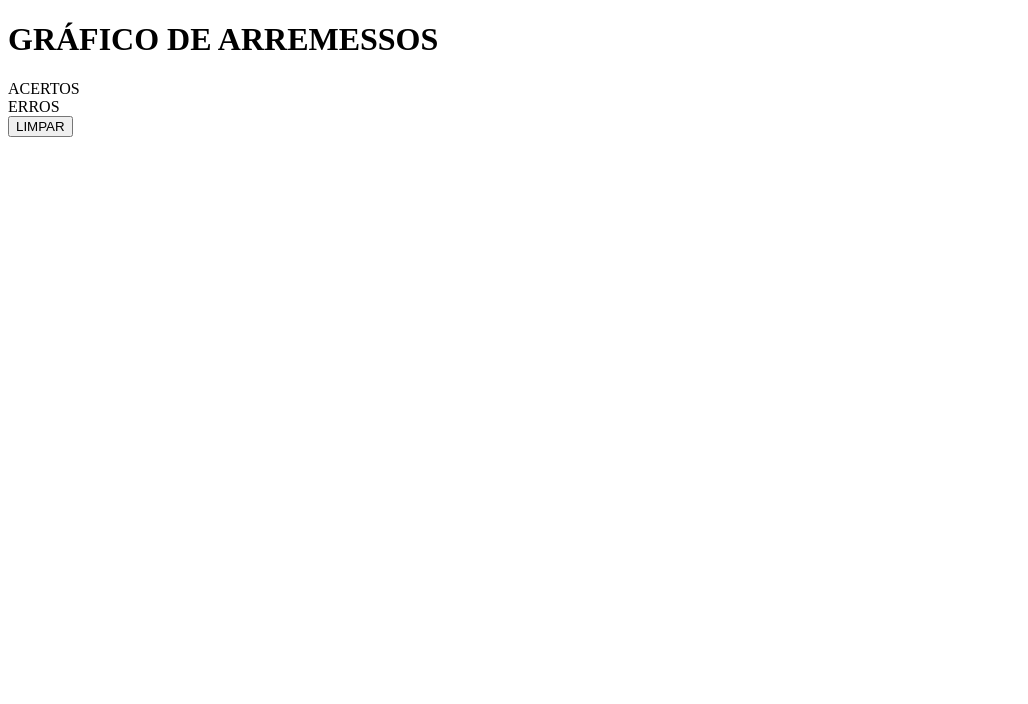
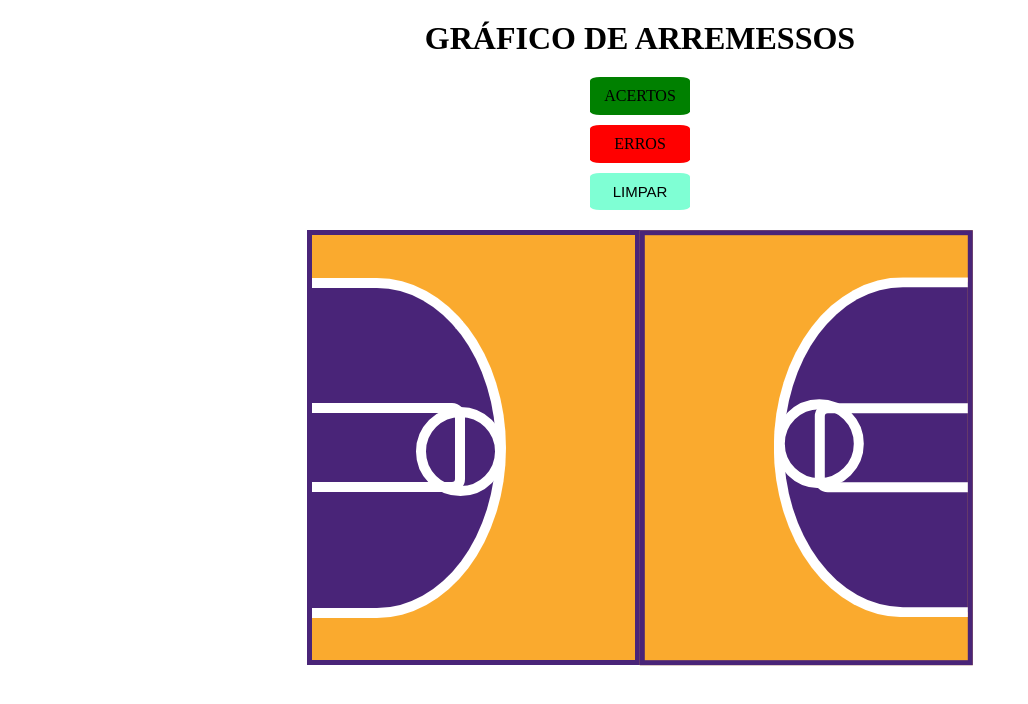
Before and after one commit to danibsoares/trybe-exercicios, a plain HTML site: page revisões/secao-5/index.html in a window 1280 px wide. Shown: the whole page, without its empty margins (0-1028 px from the left). Drawn offline with Linux system fonts and the light colour scheme.

Commit message:
ajusta html e preenche css

```diff
--- a/revisões/secao-5/index.html
+++ b/revisões/secao-5/index.html
@@ -5,42 +5,39 @@
 	<meta charset="UTF-8">
 	<meta http-equiv="X-UA-Compatible" content="IE=edge">
 	<meta name="viewport" content="width=device-width, initial-scale=1.0">
-	<title>PROJETO NBB > NBA</title>
+
+	<link rel="stylesheet" href="style.css">
+	<title>Document</title>
 </head>
 
 <body>
 	<header>
 		<h1>GRÁFICO DE ARREMESSOS</h1>
-
 		<section class="hits-mistakes" id="hits-mistakes">
 			<div class="hit" id="hit">ACERTOS</div>
 			<div class="mistake" id="mistake">ERROS</div>
 			<button id="clear-btn">LIMPAR</button>
 		</section>
 	</header>
-
 	<main>
 		<section class="court" id="full-court">
 			<div class="team-field">
 				<div class="three-points-arc">
-					<div class="free-throws">
-						<div class="free-throws-circle">
-						</div>
+					<div class="free-trows">
+						<div class="free-trows-circle"></div>
 					</div>
 				</div>
 			</div>
 			<div class="team-field rotate-position">
 				<div class="three-points-arc">
-					<div class="free-throws">
-						<div class="free-throws-circle">
-						</div>
+					<div class="free-trows">
+						<div class="free-trows-circle"></div>
 					</div>
 				</div>
 			</div>
 			<div id="all-shots"></div>
 		</section>
 	</main>
-
 	<script src="script.js"></script>
 </body>
 
--- a/revisões/secao-5/style.css
+++ b/revisões/secao-5/style.css
@@ -0,0 +1,106 @@
+* {
+    border: 0;
+    padding: 0;
+    margin: 0;
+    box-sizing: border-box;
+}
+
+h1 {
+    text-align: center;
+    margin: 20px;
+}
+
+button {
+    background-color: aquamarine;
+    border-radius: 10%;
+    font-size: 15px;
+    padding: 10px;
+    width: 100px;
+    /* width: 10%; */
+}
+
+.court {
+    margin: 20px auto;
+    width: 52vw;
+    height: 34vw;
+    text-align: center;
+}
+
+.team-field {
+    width: 50%;
+    height: 34vw;
+    background: rgb(250, 170, 46);
+    border: 5px solid rgb(73, 36, 120);
+    overflow: hidden;
+    float: left;
+}
+
+.rotate-position {
+    transform: rotate(180deg);
+}
+
+.three-points-arc {
+    border-width: 10px 10px 10px 0;
+    border-style: solid;
+    border-color: white;
+    /* border: 10px solid white; */
+    border-bottom-right-radius: 50%;
+    border-top-right-radius: 50%;
+    height: 80%;
+    width: 80%;
+    background: rgb(73, 36, 120);
+    position: relative;
+    right: 20%;
+    top: 10%;
+    /* display: flex;
+    align-items: center; */
+}
+
+.free-trows {
+    height: 7vw;
+    width: 17vw;
+    border: 10px solid white;
+    border-radius: 13px;
+    position: relative;
+    top: 36%;
+
+    /* display: flex;
+    align-items: center;
+    justify-content: flex-end; */
+}
+
+.free-trows-circle {
+    /* visibility: hidden; */
+    margin-right: -3.8vw;
+    height: 7vw;
+    width: 7vw;
+    border-radius: 50%;
+    border-width: 10px;
+    border-style: solid;
+    border-color: white;
+    position: absolute;
+    top: -9%;
+    left: 80%;
+}
+
+.hits-mistakes {
+    text-align: center;
+    width: 20%;
+    margin: auto;
+}
+
+.hit {
+    background-color: green;
+    border-radius: 10%;
+    margin: 10px auto;
+    padding: 10px;
+    width: 100px;
+}
+
+.mistake {
+    background-color: red;
+    border-radius: 10%;
+    margin: 10px auto;
+    padding: 10px;
+    width: 100px;
+}
```
